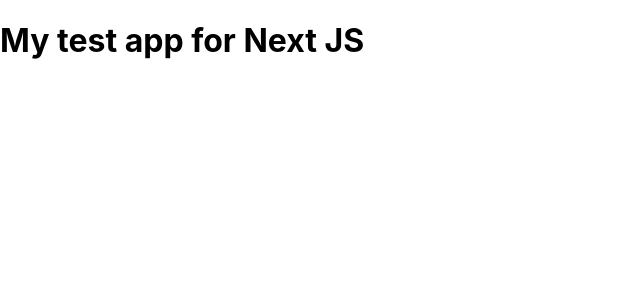
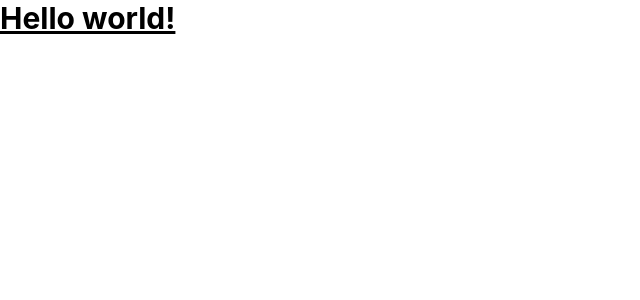
Before and after one commit to petera2c/yng-client, a Next.js app: page / in a window 1280 px wide. Shown: the top 300 px of the page, without its empty margins (0-640 px from the left). Built offline with nearby package versions, Linux system fonts and the light colour scheme.

Commit message:
feat: adding tailwind to project

```diff
--- a/package.json
+++ b/package.json
@@ -17,8 +17,11 @@
     "@types/node": "17.0.25",
     "@types/react": "18.0.5",
     "@types/react-dom": "18.0.1",
+    "autoprefixer": "^10.4.4",
     "eslint": "8.13.0",
     "eslint-config-next": "12.1.5",
+    "postcss": "^8.4.12",
+    "tailwindcss": "^3.0.24",
     "typescript": "4.6.3"
   }
 }
--- a/pages/index.tsx
+++ b/pages/index.tsx
@@ -29,7 +29,7 @@
       </Head>
 
       <main>
-        <h1>My test app for Next JS</h1>
+        <h1 className="text-3xl font-bold underline">Hello world!</h1>
       </main>
 
       <footer></footer>
--- /dev/null
+++ b/postcss.config.js
@@ -0,0 +1,6 @@
+module.exports = {
+  plugins: {
+    tailwindcss: {},
+    autoprefixer: {},
+  },
+}
--- a/styles/globals.css
+++ b/styles/globals.css
@@ -1,3 +1,7 @@
+@tailwind base;
+@tailwind components;
+@tailwind utilities;
+
 html,
 body {
   padding: 0;
--- /dev/null
+++ b/tailwind.config.js
@@ -0,0 +1,10 @@
+module.exports = {
+  content: [
+    "./pages/**/*.{js,ts,jsx,tsx}",
+    "./components/**/*.{js,ts,jsx,tsx}",
+  ],
+  theme: {
+    extend: {},
+  },
+  plugins: [],
+};
```
Also changed, not shown: 1 other file (tests, documents, lock files or other folders).
